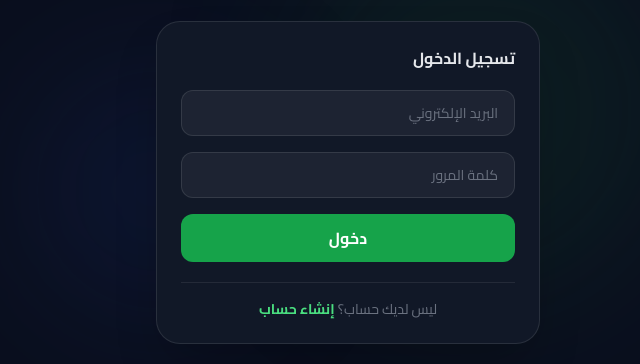
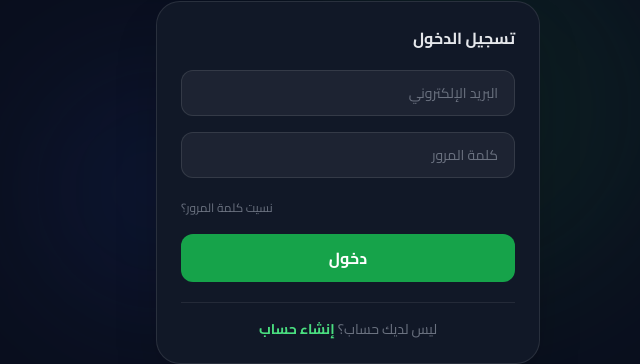
Before and after one commit to homafathy2020-sudo/agri-pro, a React (Create React App) app: page /auth in a window 1280 px wide. Shown: the part 282-646 px from the top of the page, without its empty margins (381-1021 px from the left). Built offline with nearby package versions, Linux system fonts and the light colour scheme; no server answers.

Commit message:
Auto update - 2026-08-15_23-00-34

```diff
--- a/src/contexts/AuthContext.jsx
+++ b/src/contexts/AuthContext.jsx
@@ -6,6 +6,7 @@ import {
   createUserWithEmailAndPassword,
   signOut,
   updateProfile,
+  sendPasswordResetEmail,
 } from "firebase/auth";
 import { auth } from "../config/firebase";
 
@@ -34,8 +35,10 @@ export const AuthProvider = ({ children }) => {
 
   const logout = () => signOut(auth);
 
+  const resetPassword = (email) => sendPasswordResetEmail(auth, email);
+
   return (
-    <AuthContext.Provider value={{ user, loading, login, register, logout }}>
+    <AuthContext.Provider value={{ user, loading, login, register, logout, resetPassword }}>
       {children}
     </AuthContext.Provider>
   );
--- a/src/pages/AuthPage.jsx
+++ b/src/pages/AuthPage.jsx
@@ -7,11 +7,20 @@ import { TractorIcon } from "../components/ui/Icons";
 import toast from "react-hot-toast";
 
 const AuthPage = () => {
-  const { login, register: registerUser } = useAuth();
+  const { login, register: registerUser, resetPassword } = useAuth();
   const navigate = useNavigate();
-  const [mode, setMode] = useState("login");
+  const [mode, setMode] = useState("login"); // "login" | "register" | "forgot"
 
   const { register, handleSubmit, formState: { errors, isSubmitting }, reset } = useForm();
+
+  const authErrorMsgs = {
+    "auth/user-not-found":       "البريد الإلكتروني غير مسجل",
+    "auth/wrong-password":       "كلمة المرور غير صحيحة",
+    "auth/email-already-in-use": "البريد الإلكتروني مسجل مسبقاً",
+    "auth/weak-password":        "كلمة المرور ضعيفة (6 أحرف على الأقل)",
+    "auth/invalid-email":        "صيغة البريد الإلكتروني غير صحيحة",
+    "auth/too-many-requests":    "محاولات كتير، حاول تاني بعد شوية",
+  };
 
   const onSubmit = async (data) => {
     try {
@@ -19,24 +28,24 @@ const AuthPage = () => {
         await login(data.email, data.password);
         toast.success("مرحباً بك!");
         navigate("/");
-      } else {
+      } else if (mode === "register") {
         await registerUser(data.email, data.password, data.displayName);
         toast.success("تم إنشاء الحساب بنجاح!");
         navigate("/");
+      } else {
+        await resetPassword(data.email);
+        toast.success("تم إرسال رابط استعادة كلمة المرور إلى بريدك الإلكتروني");
+        setMode("login");
+        reset();
       }
     } catch (err) {
-      const msgs = {
-        "auth/user-not-found":       "البريد الإلكتروني غير مسجل",
-        "auth/wrong-password":       "كلمة المرور غير صحيحة",
-        "auth/email-already-in-use": "البريد الإلكتروني مسجل مسبقاً",
-        "auth/weak-password":        "كلمة المرور ضعيفة (6 أحرف على الأقل)",
-        "auth/invalid-email":        "صيغة البريد الإلكتروني غير صحيحة",
-      };
-      toast.error(msgs[err.code] ?? "حدث خطأ، حاول مرة أخرى");
+      toast.error(authErrorMsgs[err.code] ?? "حدث خطأ، حاول مرة أخرى");
     }
   };
 
   const switchMode = () => { setMode((m) => m === "login" ? "register" : "login"); reset(); };
+  const goToForgot = () => { setMode("forgot"); reset(); };
+  const backToLogin = () => { setMode("login"); reset(); };
 
   const inputClass = "w-full bg-white/5 border border-white/10 rounded-xl px-4 py-3 text-sm text-gray-100 placeholder-gray-500 focus:outline-none focus:border-brand-600 focus:ring-2 focus:ring-brand-600/30 transition";
 
@@ -58,8 +67,16 @@ const AuthPage = () => {
 
         <div className="bg-surface border border-white/10 rounded-3xl p-6 shadow-2xl">
           <h2 className="text-base font-bold text-gray-200 mb-5">
-            {mode === "login" ? "تسجيل الدخول" : "إنشاء حساب جديد"}
+            {mode === "login" && "تسجيل الدخول"}
+            {mode === "register" && "إنشاء حساب جديد"}
+            {mode === "forgot" && "استعادة كلمة المرور"}
           </h2>
+
+          {mode === "forgot" && (
+            <p className="text-xs text-gray-500 mb-4 -mt-2">
+              اكتب بريدك الإلكتروني وهنبعتلك رابط لإعادة تعيين كلمة المرور
+            </p>
+          )}
 
           <form onSubmit={handleSubmit(onSubmit)} noValidate className="space-y-4">
             {mode === "register" && (
@@ -69,29 +86,51 @@ const AuthPage = () => {
             <input type="email" className={inputClass} placeholder="البريد الإلكتروني"
               style={{ direction: "ltr", textAlign: "right" }}
               {...register("email", { required: true })} />
+            {mode !== "forgot" && (
               <input type="password" className={inputClass} placeholder="كلمة المرور"
                 style={{ direction: "ltr", textAlign: "right" }}
                 {...register("password", { required: true, minLength: 6 })} />
+            )}
             {errors.password?.type === "minLength" && (
               <p className="text-xs text-red-400">6 أحرف على الأقل</p>
+            )}
+
+            {mode === "login" && (
+              <div className="text-left -mt-1">
+                <button type="button" onClick={goToForgot}
+                  className="text-xs text-gray-500 hover:text-brand-400 transition-colors">
+                  نسيت كلمة المرور؟
+                </button>
+              </div>
             )}
 
             <button type="submit" disabled={isSubmitting}
               className="w-full bg-brand-600 hover:bg-brand-500 disabled:opacity-50 text-white font-bold py-3 rounded-xl transition-all duration-200 flex items-center justify-center gap-2 mt-2">
               {isSubmitting
                 ? <span className="w-5 h-5 border-2 border-white border-t-transparent rounded-full animate-spin" />
-                : mode === "login" ? "دخول" : "إنشاء الحساب"
+                : mode === "login" ? "دخول"
+                : mode === "register" ? "إنشاء الحساب"
+                : "إرسال رابط الاستعادة"
               }
             </button>
           </form>
 
           <div className="mt-5 pt-4 border-t border-white/8 text-center">
+            {mode === "forgot" ? (
+              <p className="text-sm text-gray-500">
+                رجعت فاكر كلمة المرور؟{" "}
+                <button onClick={backToLogin} className="text-brand-400 hover:text-brand-300 font-bold transition-colors">
+                  تسجيل الدخول
+                </button>
+              </p>
+            ) : (
               <p className="text-sm text-gray-500">
                 {mode === "login" ? "ليس لديك حساب؟" : "لديك حساب؟"}{" "}
                 <button onClick={switchMode} className="text-brand-400 hover:text-brand-300 font-bold transition-colors">
                   {mode === "login" ? "إنشاء حساب" : "تسجيل الدخول"}
                 </button>
               </p>
+            )}
           </div>
         </div>
 
```
Also changed, not shown: 2 other files (tests, documents, lock files or other folders). Lines whose indentation alone changed are shown as unchanged.
